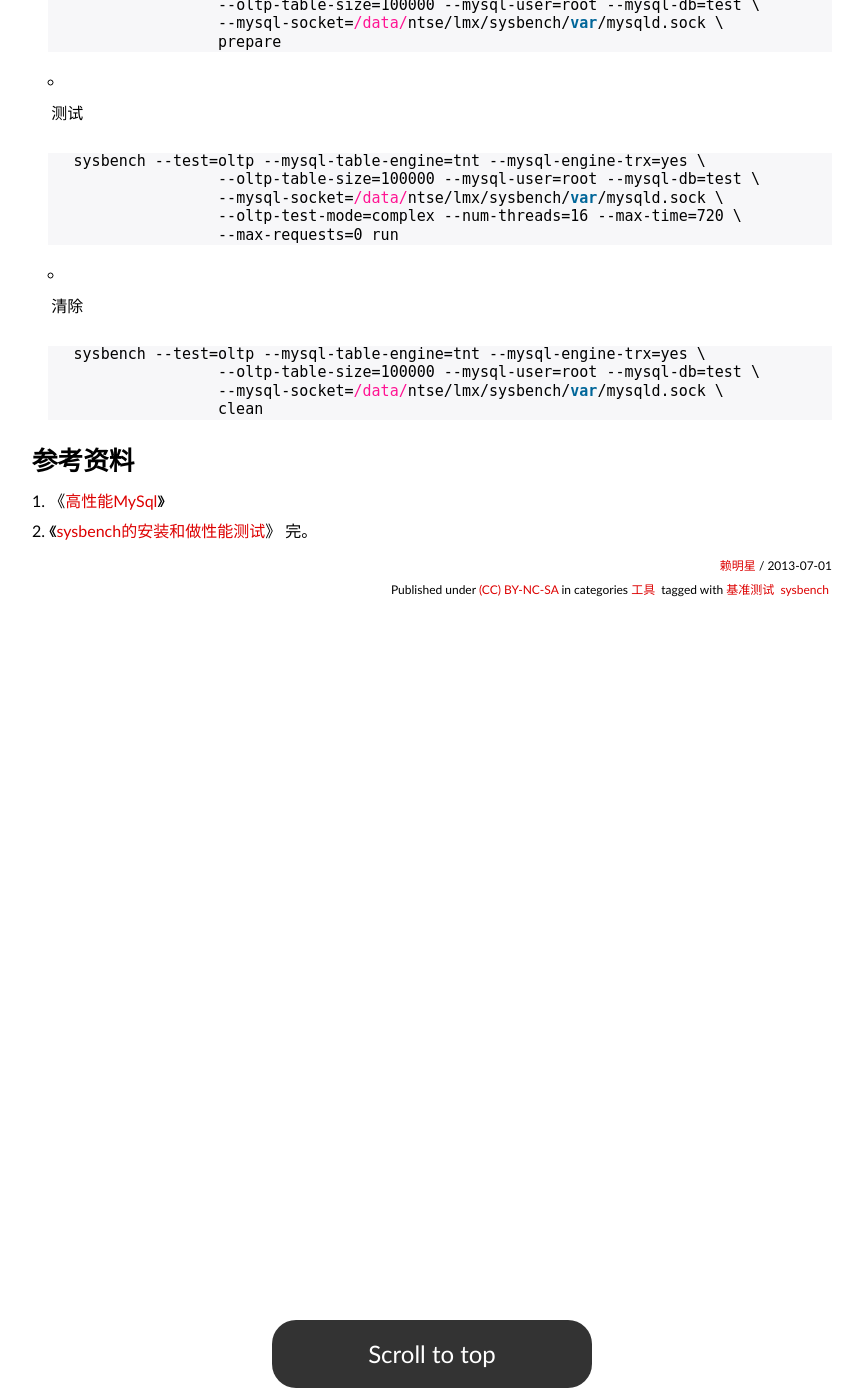
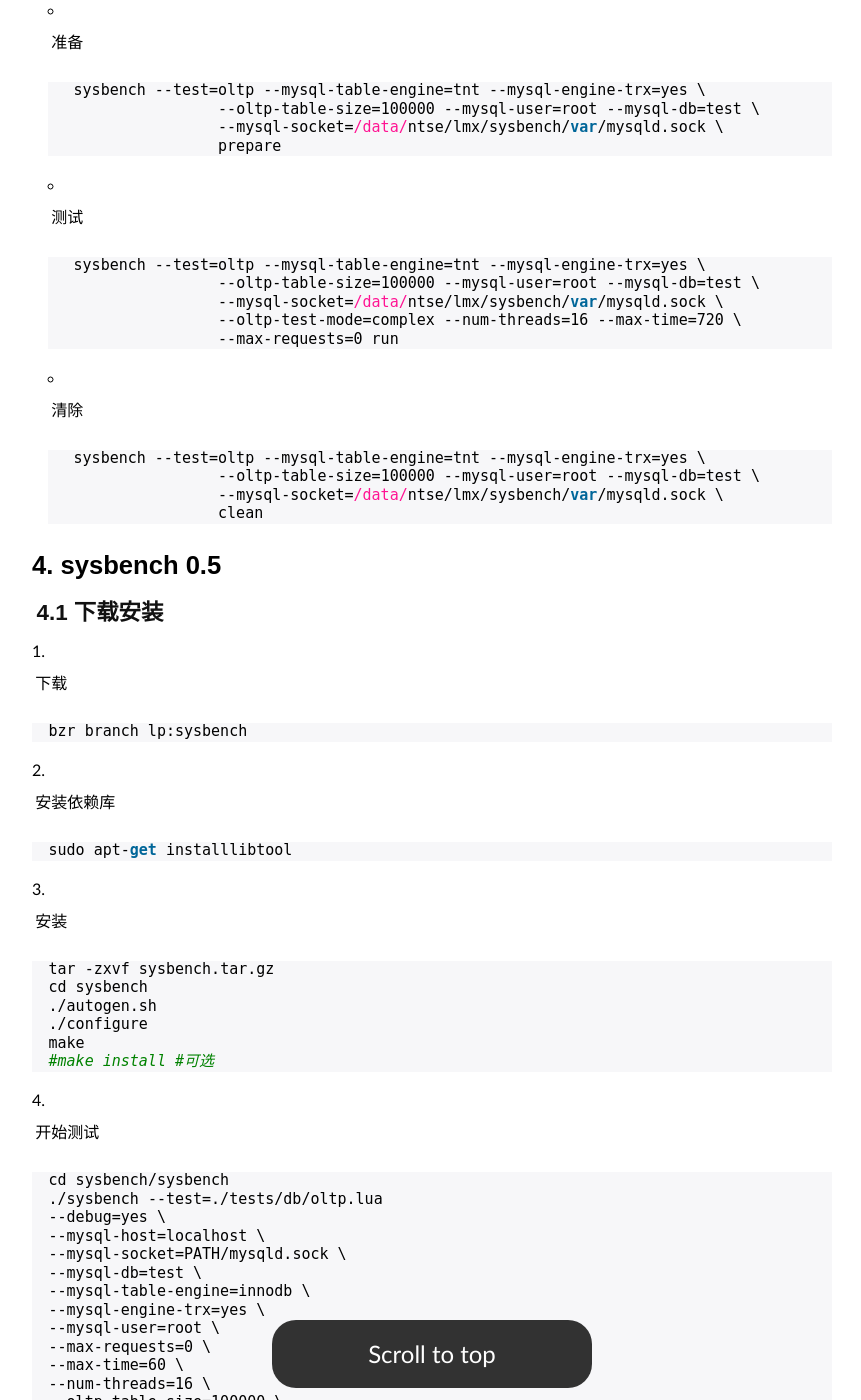
Before and after one commit to lalor/cn, a Jekyll site: the page built from _posts/2013-07-01-sysbench.md, in a window 1280 px wide and 1400 px high, scrolled down 10124 px. Shown: the whole window, without its empty margins (208-1069 px from the left). Built offline with Jekyll 4.4.1, drawn with Linux system fonts in a browser that asks for light colours; some web fonts are replaced; Markdown is read by kramdown in place of the engine named in the settings; comment, search, counter and statistics services are not loaded; some of the changed text lies outside the part shown.

```diff
--- a/_posts/2013-07-01-sysbench.md
+++ b/_posts/2013-07-01-sysbench.md
@@ -1,10 +1,16 @@
 ---
 layout: post
-title: "sysbench使用手册"
+title: "sysbench 0.5使用手册"
 description: ""
 category: 工具
 tags: [基准测试, sysbench]
 ---
+
+**注意：**本文刚开始只介绍了sysbench 0.5之前的版本，在了解了sysbench
+0.5之后进行了补充，大部分测试和参数都是一样的，只是sysbench 0.5
+在测试数据库方面更加全面丰富。
+
+关注sysbench 0.5 oltp 测试的，可以直接调到最后sysbench 0.5部分。
 
 #1. sysbench 介绍
 
@@ -476,7 +482,53 @@
 							--mysql-socket=/data/ntse/lmx/sysbench/var/mysqld.sock \
 							clean
 
+# 4. sysbench 0.5
+
+##4.1 下载安装
+
+1. 下载
+
+        bzr branch lp:sysbench
+
+2. 安装依赖库
+
+        sudo apt-get installlibtool
+
+3. 安装
+
+        tar -zxvf sysbench.tar.gz
+        cd sysbench
+        ./autogen.sh
+        ./configure
+        make
+        #make install #可选
+
+4. 开始测试
+
+        cd sysbench/sysbench
+        ./sysbench --test=./tests/db/oltp.lua
+		--debug=yes \
+		--mysql-host=localhost \
+		--mysql-socket=PATH/mysqld.sock \
+		--mysql-db=test \
+		--mysql-table-engine=innodb \
+		--mysql-engine-trx=yes \
+		--mysql-user=root \
+		--max-requests=0 \
+		--max-time=60 \
+		--num-threads=16 \
+		--oltp-table-size=100000 \
+		--report-interval=10 [prepare|run|cleanup]
+
+5. 解释
+
+    * --debug 参数用以打印更加详细的调试信息
+    * --report-interval 用以打印中间结果
+    * 除了测试oltp，sysbench 0.5还可以进行插入操作的性能测试(insert.lua)，选择操作的性能测试(select.lua)等。
+
+
 #参考资料
 1. 《[高性能MySql](http://book.douban.com/subject/23008813/)》
 2. 《[sysbench的安装和做性能测试](http://imysql.cn/node/312)》
+
 完。
```
Also changed, not shown: _posts/2013-07-05-gdbtui.md (added, +93 -0 lines).
